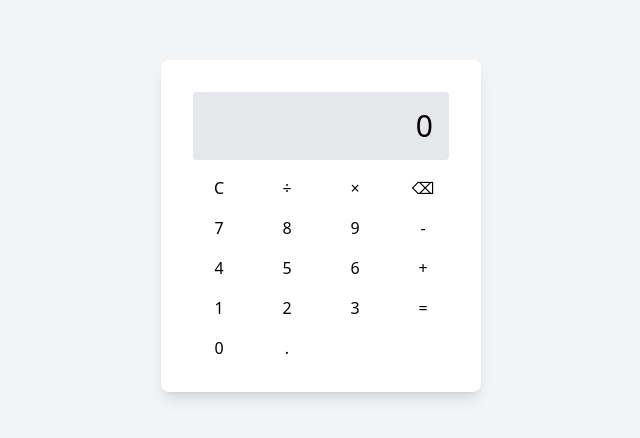
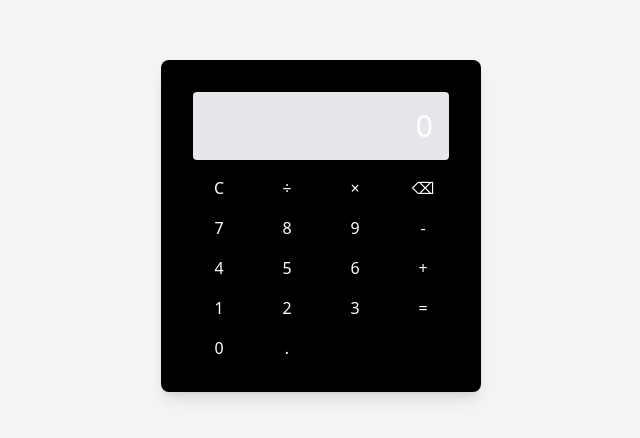
Before and after one commit to Ayubola03/calculate, a website: page src/index.html in a window 1280 px wide. Shown: the part 174-612 px from the top of the page, without its empty margins (319-959 px from the left). Drawn offline with Linux system fonts and the light colour scheme.

Commit message:
ayub push

```diff
--- a/src/index.html
+++ b/src/index.html
@@ -7,7 +7,7 @@
   <title>Calculator</title>
 </head>
 <body class="bg-gray-100 flex items-center justify-center min-h-screen">
-  <div class="bg-white p-8 rounded-lg shadow-lg w-80">
+  <div class="bg-black p-8 rounded-lg shadow-lg w-80 text-white">
     <div id="display" class="bg-gray-200 text-right text-3xl p-4 rounded mb-4">0</div>
     <div class="grid grid-cols-4 gap-4">
       <button class="calc-button" onclick="clearDisplay()">C</button>
```
Also changed, not shown: src/output.css.
